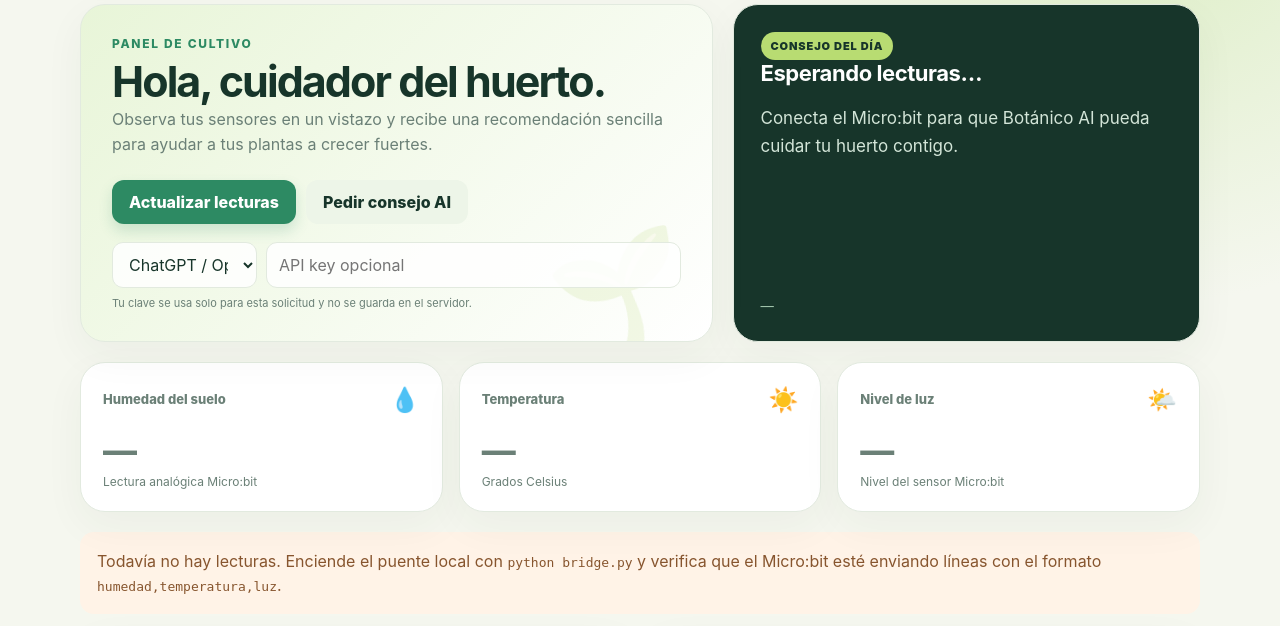
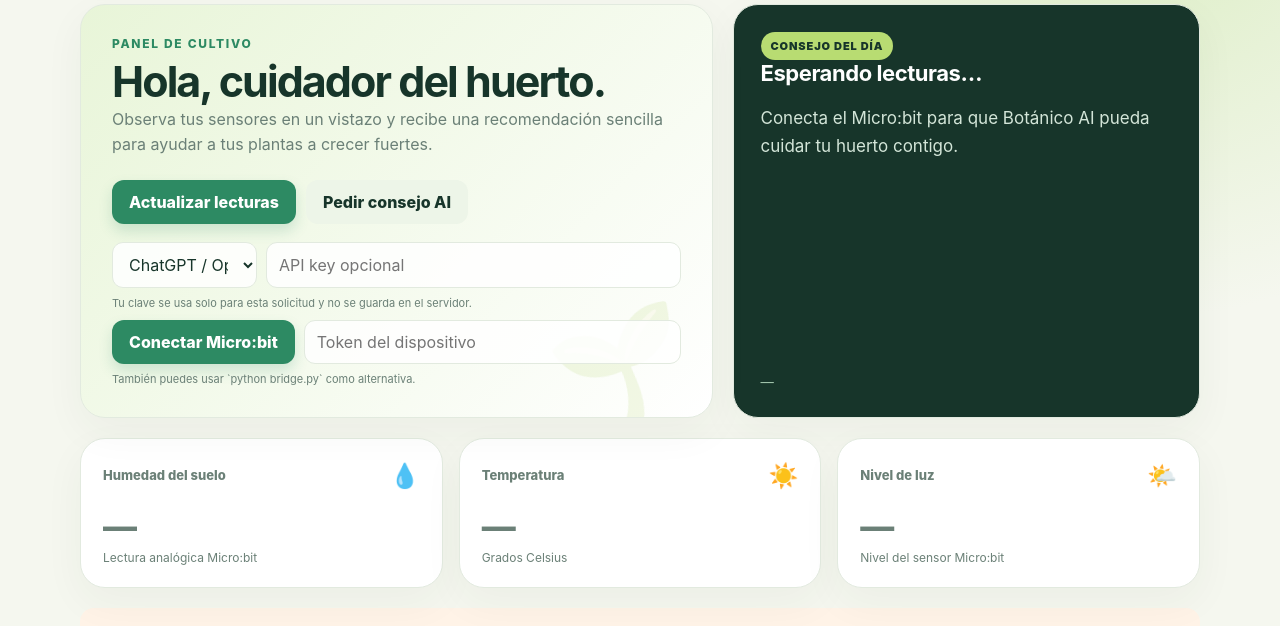
Before and after one commit to anonymus-devop/arukay26contest, a Flask app: page / in a window 1280 px wide. Shown: the part 108-734 px from the top of the page. Run offline with Flask 3, Linux system fonts and the light colour scheme.

Commit message:
Support Web Serial alongside local bridge

```diff
--- a/main.py
+++ b/main.py
@@ -1,5 +1,6 @@
 import json
 import os
+import hmac
 import urllib.error
 import urllib.parse
 import urllib.request
@@ -7,7 +8,7 @@ from datetime import datetime, timezone
 
 import firebase_admin
 from firebase_admin import credentials, db
-from flask import Flask, jsonify, render_template
+from flask import Flask, jsonify, render_template, request
 from flask_cors import CORS
 from openai import OpenAI
 
@@ -212,6 +213,26 @@ def sensors():
     return jsonify({"status": "success", "data": sensor_data}), 200
 
 
+@app.route("/api/sensors", methods=["POST"])
+def receive_sensors():
+    configured_token = os.getenv("DEVICE_INGEST_TOKEN")
+    supplied_token = request.headers.get("X-Device-Token", "")
+    if not configured_token or not hmac.compare_digest(supplied_token, configured_token):
+        return jsonify({"status": "error", "error": "device_unauthorized"}), 401
+
+    sensor_data = normalize_sensor_data(request.get_json(silent=True))
+    if sensor_data is None:
+        return jsonify({"status": "error", "error": "invalid_sensor_data"}), 400
+    if not init_firebase():
+        return jsonify({"status": "error", "error": "firebase_unavailable"}), 503
+    try:
+        db.reference("/sensors").set(sensor_data)
+    except Exception as error:
+        print(f"Firebase: error guardando sensores Web Serial: {error}")
+        return jsonify({"status": "error", "error": "firebase_write_error"}), 503
+    return jsonify({"status": "success", "data": sensor_data}), 201
+
+
 @app.route("/analizar", methods=["GET"])
 def analizar_huerto():
     sensor_data, error = read_sensors()
--- a/templates/index.html
+++ b/templates/index.html
@@ -26,6 +26,9 @@
     .ai-settings { display:grid; grid-template-columns:145px 1fr; gap:9px; margin-top:18px; position:relative; z-index:1; }
     .ai-settings select,.ai-settings input { min-width:0; border:1px solid var(--line); border-radius:11px; padding:11px 12px; color:var(--ink); background:#ffffffd9; font:inherit; }
     .key-note { margin:8px 0 0; color:var(--muted); font-size:11px; position:relative; z-index:1; }
+    .serial-row { display:flex; flex-wrap:wrap; gap:9px; margin-top:10px; position:relative; z-index:1; }
+    .serial-row input { flex:1 1 190px; min-width:0; border:1px solid var(--line); border-radius:11px; padding:11px 12px; color:var(--ink); background:#ffffffd9; font:inherit; }
+    .serial-status { margin:8px 0 0; color:var(--muted); font-size:11px; position:relative; z-index:1; }
     button { border:0; border-radius:12px; padding:12px 17px; color:white; background:var(--green); font:inherit; font-weight:800; cursor:pointer; transition:transform .15s,box-shadow .15s; box-shadow:0 7px 14px #2d8a6330; } button:hover { transform:translateY(-2px); box-shadow:0 10px 19px #2d8a6340; } button:disabled { opacity:.65; cursor:wait; transform:none; }
     button.secondary { color:var(--ink); background:#edf5e8; box-shadow:none; }
     .advice { display:flex; flex-direction:column; justify-content:space-between; padding:27px; background:var(--ink); color:white; } .advice h2 { color:white; } .advice p { color:#d3e5d8; line-height:1.65; font-size:17px; margin:18px 0 0; } .advice small { color:#9fc2aa; }
@@ -44,7 +47,7 @@
       <div id="connection" class="status-pill"><span class="dot"></span><span>Comprobando conexión</span></div>
     </header>
     <section class="hero">
-      <div class="panel hero-copy"><p class="eyebrow">Panel de cultivo</p><h1>Hola, cuidador del huerto.</h1><p class="subtitle">Observa tus sensores en un vistazo y recibe una recomendación sencilla para ayudar a tus plantas a crecer fuertes.</p><div class="actions"><button id="refresh">Actualizar lecturas</button><button id="analyze" class="secondary">Pedir consejo AI</button></div><div class="ai-settings"><select id="provider" aria-label="Proveedor de IA"><option value="openai">ChatGPT / OpenAI</option><option value="gemini">Google Gemini</option></select><input id="api-key" type="password" autocomplete="off" placeholder="API key opcional" aria-label="API key"></div><p class="key-note">Tu clave se usa solo para esta solicitud y no se guarda en el servidor.</p></div>
+      <div class="panel hero-copy"><p class="eyebrow">Panel de cultivo</p><h1>Hola, cuidador del huerto.</h1><p class="subtitle">Observa tus sensores en un vistazo y recibe una recomendación sencilla para ayudar a tus plantas a crecer fuertes.</p><div class="actions"><button id="refresh">Actualizar lecturas</button><button id="analyze" class="secondary">Pedir consejo AI</button></div><div class="ai-settings"><select id="provider" aria-label="Proveedor de IA"><option value="openai">ChatGPT / OpenAI</option><option value="gemini">Google Gemini</option></select><input id="api-key" type="password" autocomplete="off" placeholder="API key opcional" aria-label="API key"></div><p class="key-note">Tu clave se usa solo para esta solicitud y no se guarda en el servidor.</p><div class="serial-row"><button id="serial-connect">Conectar Micro:bit</button><input id="device-token" type="password" autocomplete="off" placeholder="Token del dispositivo" aria-label="Token del dispositivo"></div><p id="serial-status" class="serial-status">También puedes usar `python bridge.py` como alternativa.</p></div>
       <div class="panel advice"><div><span class="badge">Consejo del día</span><h2 id="advice-title">Esperando lecturas…</h2><p id="advice">Conecta el Micro:bit para que Botánico AI pueda cuidar tu huerto contigo.</p></div><small id="advice-source">—</small></div>
     </section>
     <section class="metrics" aria-label="Lecturas de sensores">
@@ -72,7 +75,11 @@
     }
     async function loadSensors() { $('refresh').disabled = true; setConnection(false, 'Actualizando…'); try { const response = await fetch('/api/sensors'); const payload = await response.json(); renderSensors(payload.data); setConnection(payload.data !== null, payload.data ? 'Firebase conectado' : 'Sin lecturas'); } catch (error) { setConnection(false, 'Sin conexión'); $('empty').textContent = 'No pudimos conectar con el backend. Revisa que el servicio esté activo e inténtalo de nuevo.'; $('empty').classList.add('visible'); } finally { $('refresh').disabled = false; } }
     async function analyze() { $('analyze').disabled = true; $('advice').textContent = 'Analizando tus lecturas…'; const provider = $('provider').value; const apiKey = $('api-key').value.trim(); const headers = { 'X-AI-Provider': provider }; if (apiKey) headers[provider === 'gemini' ? 'X-Gemini-Key' : 'X-OpenAI-Key'] = apiKey; try { const response = await fetch('/analizar', { headers }); const payload = await response.json(); if (!response.ok) throw new Error(payload.error || 'No hay datos'); setAdvice(payload.consejo, payload.source); } catch (error) { setAdvice('Aún no hay suficientes datos para preparar un consejo. Conecta el Micro:bit y vuelve a intentarlo.', 'rules'); } finally { $('analyze').disabled = false; } }
-    $('refresh').addEventListener('click', loadSensors); $('analyze').addEventListener('click', analyze); loadSensors();
+    let serialPort = null; let serialReader = null; let serialBuffer = '';
+    async function sendSerialReading(line) { const parts = line.trim().split(',').map(Number); if (parts.length !== 3 || parts.some((value) => !Number.isFinite(value))) return; const token = $('device-token').value.trim(); if (!token) { $('serial-status').textContent = 'Introduce el token del dispositivo antes de conectar.'; return; } const response = await fetch('/api/sensors', { method:'POST', headers:{'Content-Type':'application/json','X-Device-Token':token}, body:JSON.stringify({humidity:parts[0],temperature:parts[1],light:parts[2]}) }); if (!response.ok) throw new Error(response.status === 401 ? 'Token del dispositivo incorrecto.' : 'No se pudo guardar la lectura.'); const payload = await response.json(); renderSensors(payload.data); $('serial-status').textContent = `Lectura recibida: ${line.trim()}`; }
+    async function connectSerial() { if (!('serial' in navigator)) { $('serial-status').textContent = 'Web Serial requiere Chrome o Edge en un computador.'; return; } try { serialPort = await navigator.serial.requestPort(); await serialPort.open({ baudRate: 115200 }); $('serial-connect').textContent = 'Desconectar Micro:bit'; $('serial-status').textContent = 'Micro:bit conectado. Esperando lecturas…'; const decoder = new TextDecoderStream(); serialPort.readable.pipeTo(decoder.writable); serialReader = decoder.readable.getReader(); while (true) { const { value, done } = await serialReader.read(); if (done) break; serialBuffer += value; const lines = serialBuffer.split(/\r?\n/); serialBuffer = lines.pop() || ''; for (const line of lines) await sendSerialReading(line); } } catch (error) { $('serial-status').textContent = error.message || 'No se pudo conectar el Micro:bit.'; } }
+    async function disconnectSerial() { try { if (serialReader) { await serialReader.cancel(); serialReader.releaseLock(); } if (serialPort) await serialPort.close(); } catch (error) { console.warn(error); } serialReader = null; serialPort = null; $('serial-connect').textContent = 'Conectar Micro:bit'; $('serial-status').textContent = 'Micro:bit desconectado.'; }
+    $('refresh').addEventListener('click', loadSensors); $('analyze').addEventListener('click', analyze); $('serial-connect').addEventListener('click', () => serialPort ? disconnectSerial() : connectSerial()); loadSensors();
   </script>
 </body>
 </html>
```
Also changed, not shown: SETUP.md (+7 -1 lines), README.md.
